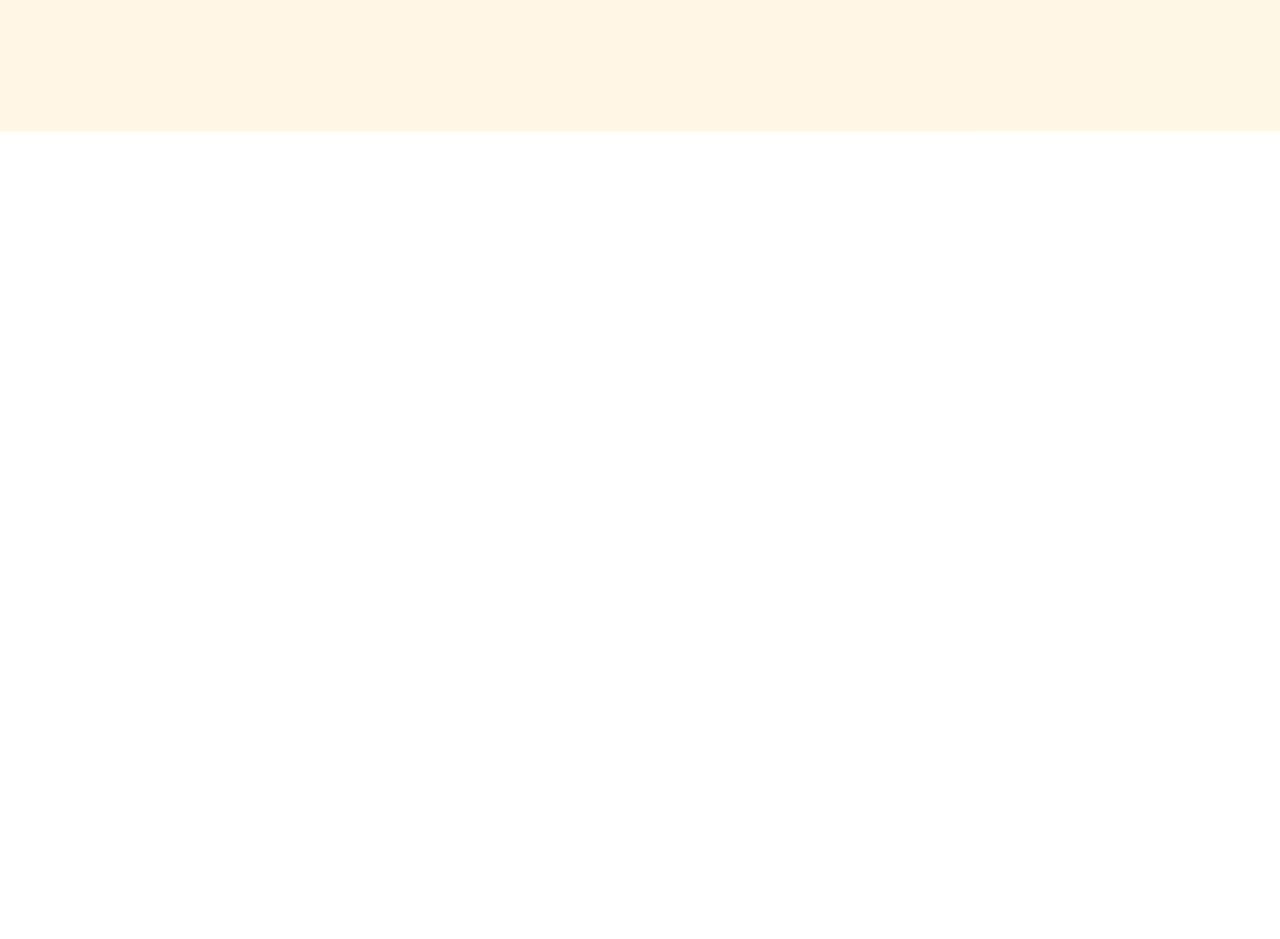
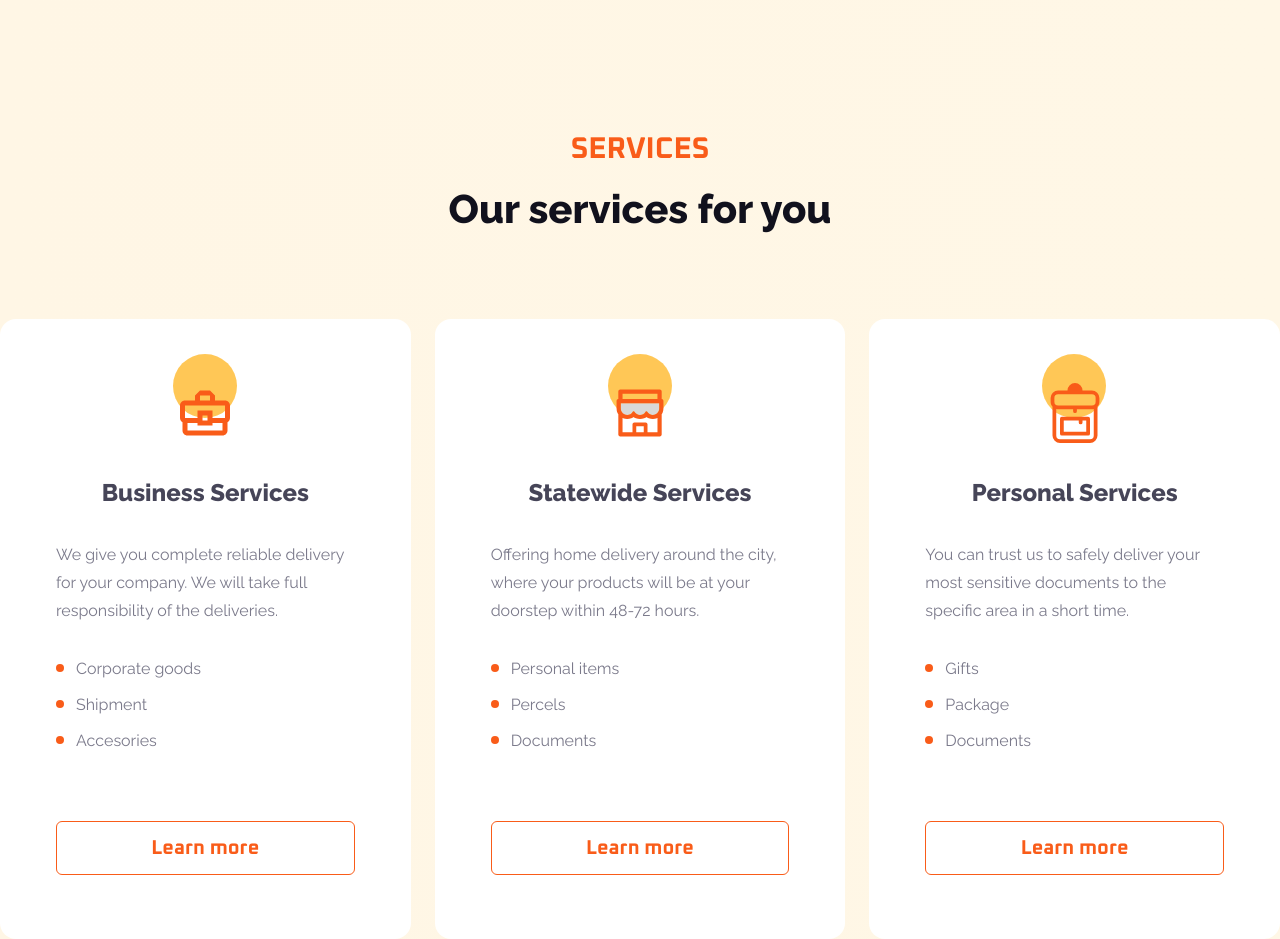
Before and after one commit to yasinn-arafat/Quriarbox-with-React-Tailwind, a React (Vite) app: page / in a window 1280 px wide. Shown: the part 680-1619 px from the top of the page. Before the commit the page ends 811 px from the top, so only its background shows below. Built offline with nearby package versions, Linux system fonts and the light colour scheme.

Commit message:
Service part done

```diff
--- a/src/App.jsx
+++ b/src/App.jsx
@@ -1,12 +1,14 @@
 import React from "react";
 import Navbar from "./Component/Navbar/Navbar";
 import Banner from "./Component/Banner/Banner";
+import Services from "./Component/Services/Services";
 
 function App() {
   return (
     <>
       <Navbar />
       <Banner />
+      <Services />
     </>
   );
 }
--- a/src/Component/Banner/Banner.jsx
+++ b/src/Component/Banner/Banner.jsx
@@ -6,7 +6,7 @@ import BannerImg from "../../assets/bannerimage.png";
 const Banner = () => {
   return (
     <>
-      <section className="banner bg-gradient-to-r  from-bodyfromcolor to-bodytocolor py-36">
+      <section className="banner body_bgcolor py-36">
         <div className="container">
           <div className="flex justify-between">
             <div className="w-2/5  ">
--- /dev/null
+++ b/src/Component/CommonComoponet/AllTitle.jsx
@@ -0,0 +1,18 @@
+import React from "react";
+
+const AllTitle = ({ headTitle, subTitle }) => {
+  return (
+    <>
+      <div className="text-center">
+        <h2 className="pb-3 text-3xl font-oxanium font-bold text-orangecolor">
+          {headTitle ? headTitle : `SERVICES`}
+        </h2>
+        <h3 className="text-[40px] text-[#11111D] font-raleway font-extrabold ">
+          {subTitle ? subTitle : `Our services for you`}
+        </h3>
+      </div>
+    </>
+  );
+};
+
+export default AllTitle;
--- /dev/null
+++ b/src/Component/Services/Services.jsx
@@ -0,0 +1,47 @@
+import React from "react";
+import AllTitle from "../CommonComoponet/AllTitle";
+import Cards from "../CommonComoponet/Cards";
+import { MdOutlineBusinessCenter } from "react-icons/md";
+import { AiTwotoneShop } from "react-icons/ai";
+import { BsBackpack4 } from "react-icons/bs";
+
+const Services = () => {
+  return (
+    <>
+      <section className="services body_bgcolor">
+        <div className="container">
+          <AllTitle headTitle={"SERVICES"} subTitle={"Our services for you"} />
+          <div className="flex items-center gap-x-6 pt-20">
+            <Cards
+              icon={<MdOutlineBusinessCenter />}
+              card__title={"Business Services"}
+              card__details={`We give you complete reliable delivery for your company. We will take
+            full responsibility of the deliveries.`}
+              li_one={`Corporate goods`}
+              li_two={`Shipment`}
+              li_three={`Accesories`}
+            />
+            <Cards
+              icon={<AiTwotoneShop />}
+              card__title={"Statewide Services"}
+              card__details={`Offering home delivery around the city, where your products will be at your doorstep within 48-72 hours.`}
+              li_one={`Personal items`}
+              li_two={`Percels`}
+              li_three={`Documents`}
+            />
+            <Cards
+              icon={<BsBackpack4 />}
+              card__title={"Personal Services"}
+              card__details={`You can trust us to safely deliver your most sensitive documents to the specific area in a short time.`}
+              li_one={`Gifts`}
+              li_two={`Package`}
+              li_three={`Documents`}
+            />
+          </div>
+        </div>
+      </section>
+    </>
+  );
+};
+
+export default Services;
--- a/src/index.css
+++ b/src/index.css
@@ -34,6 +34,10 @@
 }
 
 @layer components {
+  .body_bgcolor {
+    @apply bg-gradient-to-r from-bodyfromcolor to-bodytocolor;
+  }
+
   .icon__overlay {
     position: relative;
     z-index: 1;
--- a/tailwind.config.js
+++ b/tailwind.config.js
@@ -21,6 +21,9 @@ export default {
       raleway: ["Raleway", "sans-serif"],
       oxanium: ["Oxanium", "sans-serif"],
     },
+    content: {
+      Icon: 'url("./src/assets/Vector.png")',
+    },
   },
   plugins: [],
 };
```
Also changed, not shown: src/assets/Vector.png (added).
